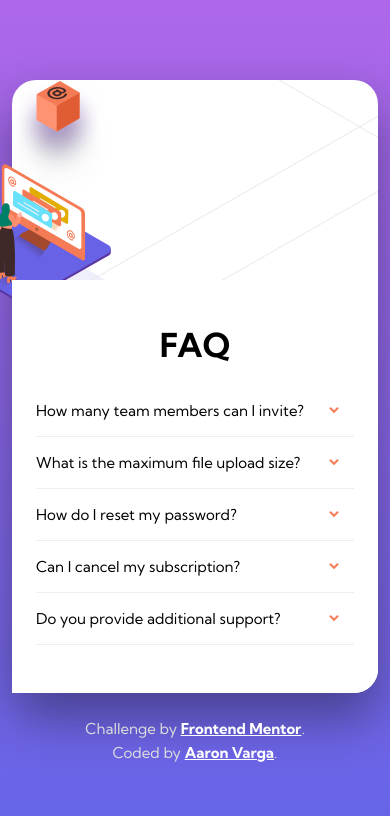
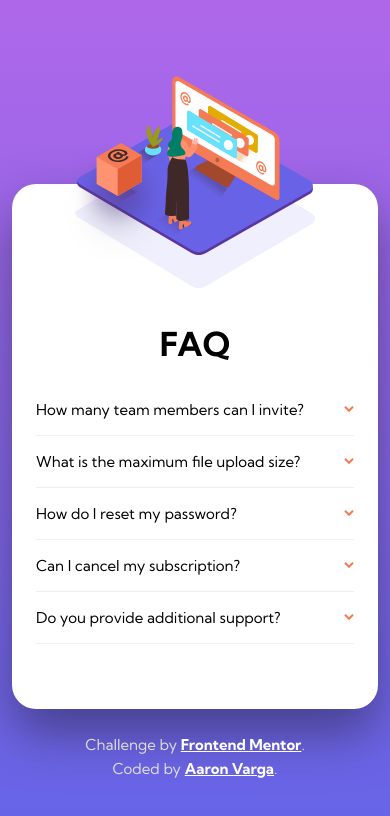
Before and after one commit to aaronthenihilist/faq-accordion-card, a plain HTML site: page index.html in a window 390 px wide. Drawn offline with Linux system fonts and the light colour scheme.

Commit message:
Final responsive updates

```diff
--- a/css/style.css
+++ b/css/style.css
@@ -22,7 +22,7 @@ main {
   justify-content: center;
   width: 100%;
   min-height: 525px;
-  max-width: 920px;
+  max-width: 925px;
   background-color: #fff;
   border-radius: 2rem;
   box-shadow: 0 25px 50px 0px hsl(238, 29%, 16%, .5);
@@ -38,6 +38,10 @@ main {
   left: -8rem;
   width: 191px;
   filter: drop-shadow(0px 25px 10px hsl(238, 29%, 16%, .25));
+}
+
+.box-gfx-mobile {
+  display: none;
 }
 
 .woman-gfx {
@@ -139,6 +143,9 @@ footer a {
 
   main {
     flex-direction: column;
+    justify-content: flex-start;
+    margin-top: 10rem;
+    max-width: 375px;
   }
 
   .flex-item {
@@ -148,12 +155,20 @@ footer a {
   }
 
   .flex-item:nth-of-type(1) {
-    min-height: 0;
-    max-height: 200px;
+    display: flex;
+    justify-content: center;
+    align-items: center;
+    background-image: url(../images/bg-pattern-mobile.svg);
+    background-size: 240px;
+    position: relative;
+    background-position-x: center;
+    background-repeat: no-repeat;
+    background-position-y: 0rem;
   }
 
   .flex-item:nth-of-type(2) {
-    padding: 4rem 2rem;
+    border-radius: 0 0 2rem 2rem;
+    padding: 2rem;
     width: calc(100% - 4rem);
   }
 
@@ -165,28 +180,38 @@ footer a {
     padding-right: 3rem;
   }
 
+  .arrow-icon {
+    margin-right: 0;
+  }
+
   .img-wrap {
     position: relative;
-    min-height: 150px;
     overflow: visible;
+    display: flex;
+    justify-content: center;
+    padding-bottom: 4rem;
+    margin-top: -9rem;
   }
 
   .box-gfx {
-    top: 0rem;
-    left: 0;
-    width: 191px;
-    width: 25%;
+    display: none;
   }
 
   .woman-gfx {
-    top: -5rem;
     left: 0;
     right: 0;
-    width: 472px;
-    width: 50%;
+    width: calc(472px / 2);
+    margin: auto;
+    position: relative;
   }
 
-  .bg-pattern-gfx {
-    display: none;
+  .box-gfx-mobile {
+    display: flex;
+    position: absolute;
+    width: calc(191px / 2);
+    filter: drop-shadow(0px 25px 10px hsl(238, 29%, 16%, .25));
+    z-index: 5;
+    top: 5.5rem;
+    left: -.5rem;
   }
 }
--- a/index.html
+++ b/index.html
@@ -18,6 +18,7 @@
     <div class="flex-item">
       <img src="images/illustration-box-desktop.svg" alt="Box graphic" class="box-gfx">
       <div class="img-wrap">
+        <img src="images/illustration-box-desktop.svg" alt="Box graphic" class="box-gfx-mobile">
         <img src="images/illustration-woman-online-desktop.svg" alt="Illustration of woman graphic" class="woman-gfx">
       </div>
     </div>
```
